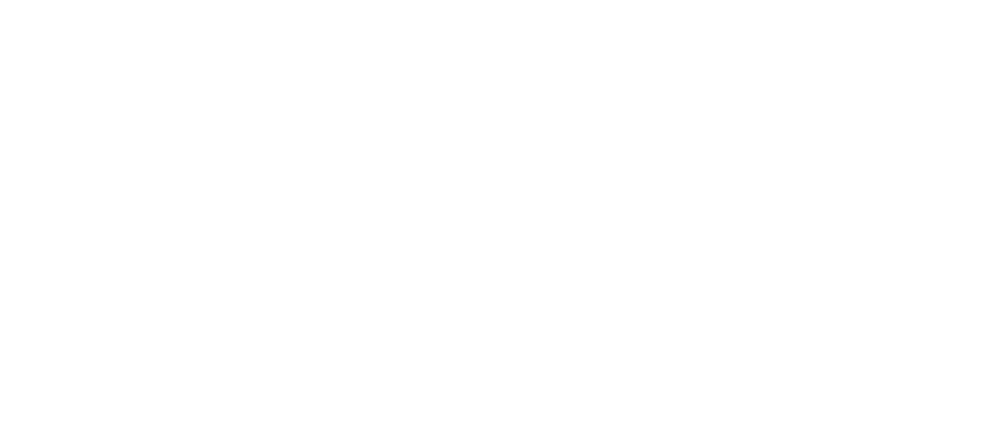
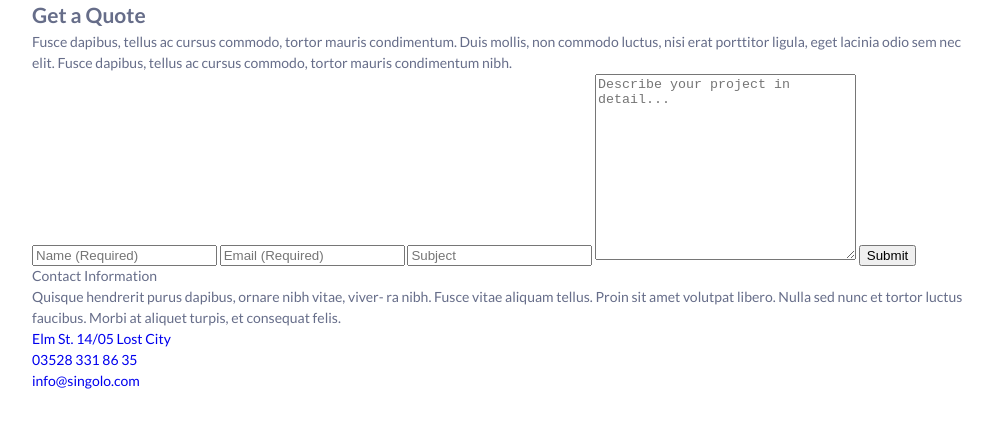
Before and after one commit to Ligalaiz/singolo, a plain HTML site: page singolo3.html in a window 1280 px wide. Shown: the whole page, without its empty margins (138-1131 px from the left). Drawn offline with Linux system fonts and the light colour scheme.

Commit message:
feat: add feedback section

```diff
--- a/singolo3.html
+++ b/singolo3.html
@@ -14,5 +14,82 @@
     <link rel="stylesheet" type="text/css" href="singolo3.css" />
     <title>Form</title>
   </head>
-  <body></body>
+  <body>
+    <div class="wrapper">
+      <section class="feedback">
+        <div class="container">
+          <h1 class="feedback__title">Get a Quote</h1>
+          <p class="feedback__text">
+            Fusce dapibus, tellus ac cursus commodo, tortor mauris condimentum.
+            Duis mollis, non commodo luctus, nisi erat porttitor ligula, eget
+            lacinia odio sem nec elit. Fusce dapibus, tellus ac cursus commodo,
+            tortor mauris condimentum nibh.
+          </p>
+          <div class="feedback__wrap">
+            <form action="#" method="POST" class="feedback__form  form">
+              <input
+                class="form__field  form__field--name"
+                type="text"
+                placeholder="Name (Required)"
+                pattern="[A-Za-z]+"
+                minlength="4"
+                maxlength="20"
+                required
+              />
+              <input
+                class="form__field  form__field--mail"
+                type="email"
+                placeholder="Email (Required)"
+                required
+              />
+              <input
+                class="form__field  form__field--subject"
+                type="text"
+                placeholder="Subject"
+              />
+              <textarea
+                class="form__field  form__field--detail"
+                name="detail"
+                id="detail"
+                cols="30"
+                rows="12"
+                placeholder="Describe your project in detail..."
+              ></textarea>
+              <button class="form__btn" type="submit">Submit</button>
+            </form>
+            <article class="form__contacts  contacts">
+              <h2 class="visually-hidden">Our contacts</h2>
+              <p class="contacts__title">Contact Information</p>
+              <p class="contacts__text">
+                Quisque hendrerit purus dapibus, ornare nibh vitae, viver- ra
+                nibh. Fusce vitae aliquam tellus. Proin sit amet volutpat
+                libero. Nulla sed nunc et tortor luctus faucibus. Morbi at
+                aliquet turpis, et consequat felis.
+              </p>
+              <ul class="contacts__list  reset-list">
+                <li class="contacts__item  contacts__item--location">
+                  <a class="contacts__location" href="#"
+                    >Elm St. 14/05 Lost City
+                  </a>
+                </li>
+                <li class="contacts__item  contacts__item--tel">
+                  <a class="contacts__tel" href="tel:035283318635 "
+                    >03528 331 86 35
+                  </a>
+                </li>
+                <li class="contacts__item  contacts__item--mail">
+                  <a class="contacts__mail" href="mailto:info@singolo.com"
+                    >info@singolo.com</a
+                  >
+                </li>
+              </ul>
+            </article>
+          </div>
+        </div>
+        <!-- container ¯\_(ツ)_/¯ -->
+      </section>
+      <!-- feedback ¯\_(ツ)_/¯ -->
+    </div>
+    <!-- wrapper ¯\_(ツ)_/¯ -->
+  </body>
 </html>
```
